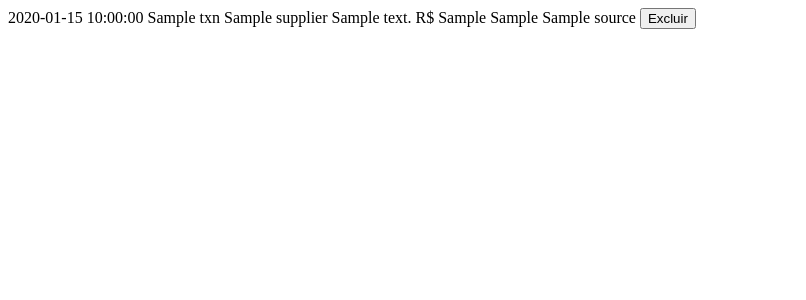
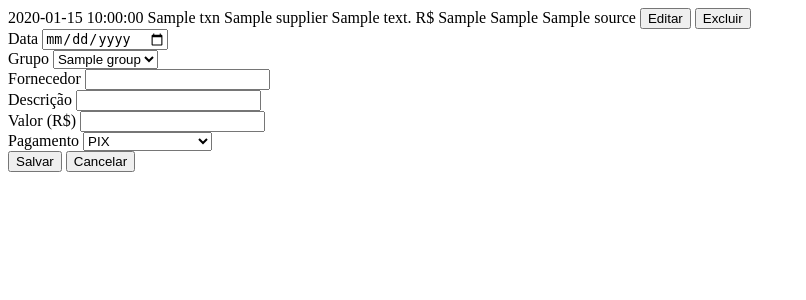
Before and after one commit to fredricci/orcamento-obra, a FastAPI app: template app/templates/partials/transactions_rows.html in a window 1280 px wide. Shown: the top 300 px of the page, without its empty margins (0-806 px from the left). Run offline with FastAPI, Linux system fonts and the light colour scheme; the template is opened without the code that fills it: most values are stand-ins (such as "Sample title", 1, 10 or a date in 2020); parts of the project's set-up code (start-up, migrations or seed data) failed here and were passed over.

Commit message:
feat: adiciona edição de lançamento realizado
- Botão Editar na tabela de lançamentos
- Formulário inline com todos os campos editáveis
- Rota PUT /realizado/{id} no web router

Co-Authored-By: Claude Sonnet 4.6 <noreply@anthropic.com>

```diff
--- a/app/templates/partials/transactions_rows.html
+++ b/app/templates/partials/transactions_rows.html
@@ -1,20 +1,93 @@
 {% for txn in transactions %}
 <tr id="txn-{{ txn.id }}">
-    <td class="px-4 py-2">{{ txn.date_fmt }}</td>
-    <td class="px-4 py-2">{{ txn.group_name }}</td>
-    <td class="px-4 py-2">{{ txn.supplier }}</td>
-    <td class="px-4 py-2">{{ txn.description or '-' }}</td>
-    <td class="px-4 py-2 text-right">R$ {{ txn.value_fmt }}</td>
+    <td class="px-4 py-2 text-sm">{{ txn.date_fmt }}</td>
+    <td class="px-4 py-2 text-sm">{{ txn.group_name }}</td>
+    <td class="px-4 py-2 text-sm">{{ txn.supplier or '-' }}</td>
+    <td class="px-4 py-2 text-sm">{{ txn.description or '-' }}</td>
+    <td class="px-4 py-2 text-right text-sm">R$ {{ txn.value_fmt }}</td>
     <td class="px-4 py-2 text-center">
         <span class="px-2 py-1 rounded text-xs bg-gray-100 text-gray-700">{{ txn.payment_method or '-' }}</span>
     </td>
     <td class="px-4 py-2 text-center">
         <span class="px-2 py-1 rounded text-xs {% if txn.source == 'chat' %}bg-purple-100 text-purple-700{% else %}bg-gray-100 text-gray-700{% endif %}">{{ txn.source or '-' }}</span>
     </td>
-    <td class="px-4 py-2 text-center">
+    <td class="px-4 py-2 text-center whitespace-nowrap">
+        <button onclick="editTxn('{{ txn.id }}', '{{ txn.group_id }}', '{{ txn.date_iso }}', '{{ (txn.supplier or '') }}', '{{ (txn.description or '') }}', '{{ txn.value_raw }}', '{{ txn.payment_method or 'pix' }}')"
+                class="text-blue-600 hover:underline text-xs mr-2">Editar</button>
         <button hx-delete="/realizado/{{ txn.id }}" hx-target="#txnBody" hx-swap="innerHTML"
                 hx-confirm="Tem certeza que deseja excluir este lançamento?"
                 class="text-red-600 hover:underline text-xs">Excluir</button>
     </td>
 </tr>
 {% endfor %}
+
+<!-- Inline edit row -->
+<tr id="editTxnRow" class="hidden bg-blue-50">
+    <td colspan="8" class="px-4 py-3">
+        <form id="editTxnForm" hx-target="#txnBody" hx-swap="innerHTML">
+            <div class="grid grid-cols-2 md:grid-cols-7 gap-3 items-end">
+                <div>
+                    <label class="block text-xs font-medium text-gray-600 mb-1">Data</label>
+                    <input type="date" name="transaction_date" id="etDate" required
+                           class="border border-gray-300 rounded-md px-3 py-2 text-sm w-full">
+                </div>
+                <div>
+                    <label class="block text-xs font-medium text-gray-600 mb-1">Grupo</label>
+                    <select name="group_id" id="etGroupId" required class="border border-gray-300 rounded-md px-3 py-2 text-sm w-full">
+                        {% for g in groups %}
+                        <option value="{{ g.id }}">{{ g.name }}</option>
+                        {% endfor %}
+                    </select>
+                </div>
+                <div>
+                    <label class="block text-xs font-medium text-gray-600 mb-1">Fornecedor</label>
+                    <input type="text" name="supplier" id="etSupplier" maxlength="120"
+                           class="border border-gray-300 rounded-md px-3 py-2 text-sm w-full">
+                </div>
+                <div>
+                    <label class="block text-xs font-medium text-gray-600 mb-1">Descrição</label>
+                    <input type="text" name="description" id="etDescription"
+                           class="border border-gray-300 rounded-md px-3 py-2 text-sm w-full">
+                </div>
+                <div>
+                    <label class="block text-xs font-medium text-gray-600 mb-1">Valor (R$)</label>
+                    <input type="number" name="value" id="etValue" step="0.01" min="0.01" required
+                           class="border border-gray-300 rounded-md px-3 py-2 text-sm w-full">
+                </div>
+                <div>
+                    <label class="block text-xs font-medium text-gray-600 mb-1">Pagamento</label>
+                    <select name="payment_method" id="etPayment" required class="border border-gray-300 rounded-md px-3 py-2 text-sm w-full">
+                        <option value="pix">PIX</option>
+                        <option value="credito_avista">Crédito à Vista</option>
+                        <option value="credito_parcelado">Crédito Parcelado</option>
+                        <option value="debito">Débito</option>
+                        <option value="boleto">Boleto</option>
+                        <option value="transferencia">Transferência</option>
+                        <option value="dinheiro">Dinheiro</option>
+                    </select>
+                </div>
+                <div class="flex gap-2 items-end">
+                    <button type="submit" class="bg-blue-600 text-white px-3 py-2 rounded-md text-xs hover:bg-blue-700">Salvar</button>
+                    <button type="button" onclick="document.getElementById('editTxnRow').classList.add('hidden')"
+                            class="text-gray-500 text-xs hover:underline">Cancelar</button>
+                </div>
+            </div>
+        </form>
+    </td>
+</tr>
+
+<script>
+function editTxn(id, groupId, date, supplier, description, value, paymentMethod) {
+    document.getElementById('editTxnRow').classList.remove('hidden');
+    document.getElementById('etDate').value = date;
+    document.getElementById('etGroupId').value = groupId;
+    document.getElementById('etSupplier').value = supplier;
+    document.getElementById('etDescription').value = description;
+    document.getElementById('etValue').value = value;
+    document.getElementById('etPayment').value = paymentMethod;
+    const form = document.getElementById('editTxnForm');
+    form.setAttribute('hx-put', '/realizado/' + id);
+    htmx.process(form);
+    document.getElementById('editTxnRow').scrollIntoView({ behavior: 'smooth', block: 'nearest' });
+}
+</script>
```
Also changed, not shown: app/routers/web.py (+32 -0 lines).
